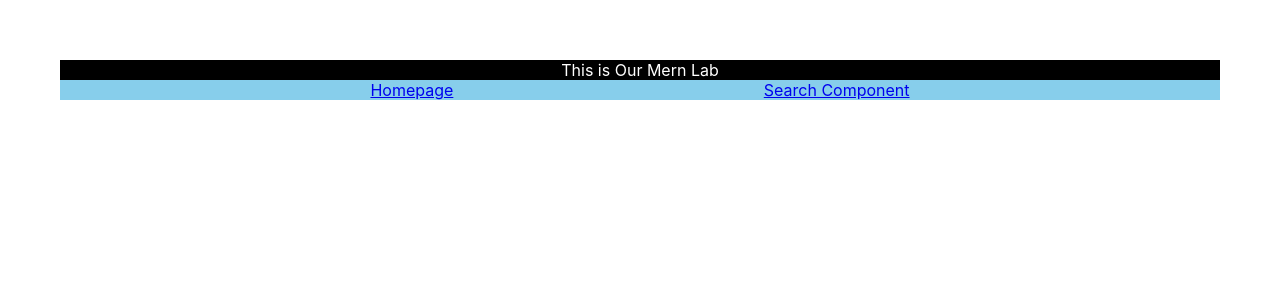
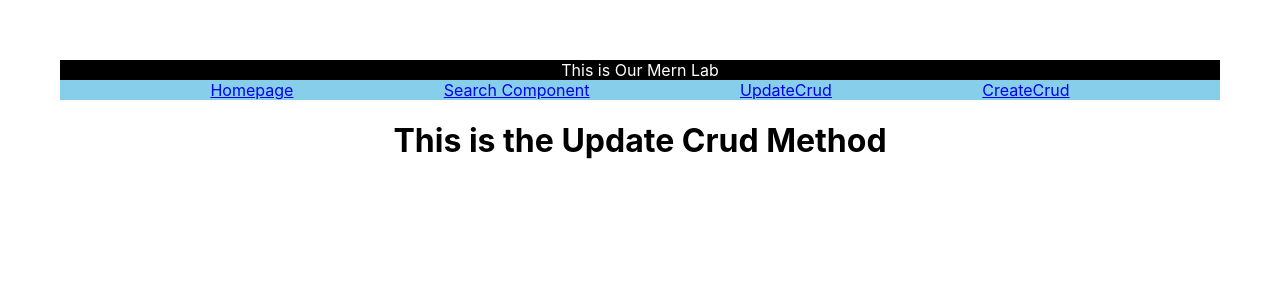
Before and after one commit to TymothyJHanks/SEI32-MERN-Lab-, a React (Create React App) app in the folder mern-lab/: page /updateCrud in a window 1280 px wide. Shown: the top 300 px of the page. Built offline with nearby package versions, Linux system fonts and the light colour scheme.

Commit message:
added more links to navbar to update crud

```diff
--- a/mern-lab/src/App.js
+++ b/mern-lab/src/App.js
@@ -8,6 +8,8 @@ import "./App.css";
 import Search from "./Search";
 import Header from "./Header";
 import Homepage from "./Homepage";
+import UpdateCrud from "./crud-components/UpdateCrud";
+import CreateCrud from "./crud-components/CreateCrud";
 
 
 class App extends Component {
@@ -20,13 +22,42 @@ class App extends Component {
           {/* Links */}
           <Link to="/">Homepage</Link>
           <Link to="/searchComponent">Search Component</Link>
+          <Link to="/updateCrud">UpdateCrud</Link>
+          <Link to="/createCrud">CreateCrud</Link>
         </nav>
 
           {/* Routes */}
           <Route path="/" exact component={Homepage}></Route>
           <Route path="/searchComponent" exact component={Search}></Route>
+          <Route path="/updateCrud" exact component={UpdateCrud}></Route>
+          <Route path="/createCrud" exact component={CreateCrud}></Route>
       </div>
     )
   }
 }
 export default App;
+
+
+
+
+// This is where im starting
+// class App extends Component {
+//   render(){
+//     return(
+//       <div className="AppWrapper">
+//         <Header></Header>
+
+//         <nav className="navBar">
+//           {/* Links */}
+//           <Link to="/">Homepage</Link>
+//           <Link to="/searchComponent">Search Component</Link>
+//         </nav>
+
+//           {/* Routes */}
+//           <Route path="/" exact component={Homepage}></Route>
+//           <Route path="/searchComponent" exact component={Search}></Route>
+//       </div>
+//     )
+//   }
+// }
+// export default App;
--- /dev/null
+++ b/mern-lab/src/crud-components/CreateCrud.js
@@ -0,0 +1,12 @@
+import React, {Component} from "react"
+
+class Create extends Component{
+    render(){
+        return(
+            <div className="wrapper">
+                <h1>This is the Create Crud Method</h1>
+            </div>
+        )
+    }
+}
+export default Create
--- /dev/null
+++ b/mern-lab/src/crud-components/UpdateCrud.js
@@ -0,0 +1,12 @@
+import React, {Component} from "react"
+
+class Update extends Component{
+    render(){
+        return(
+            <div className="wrapper">
+                <h1>This is the Update Crud Method</h1>
+            </div>
+        )
+    }
+}
+export default Update
```
